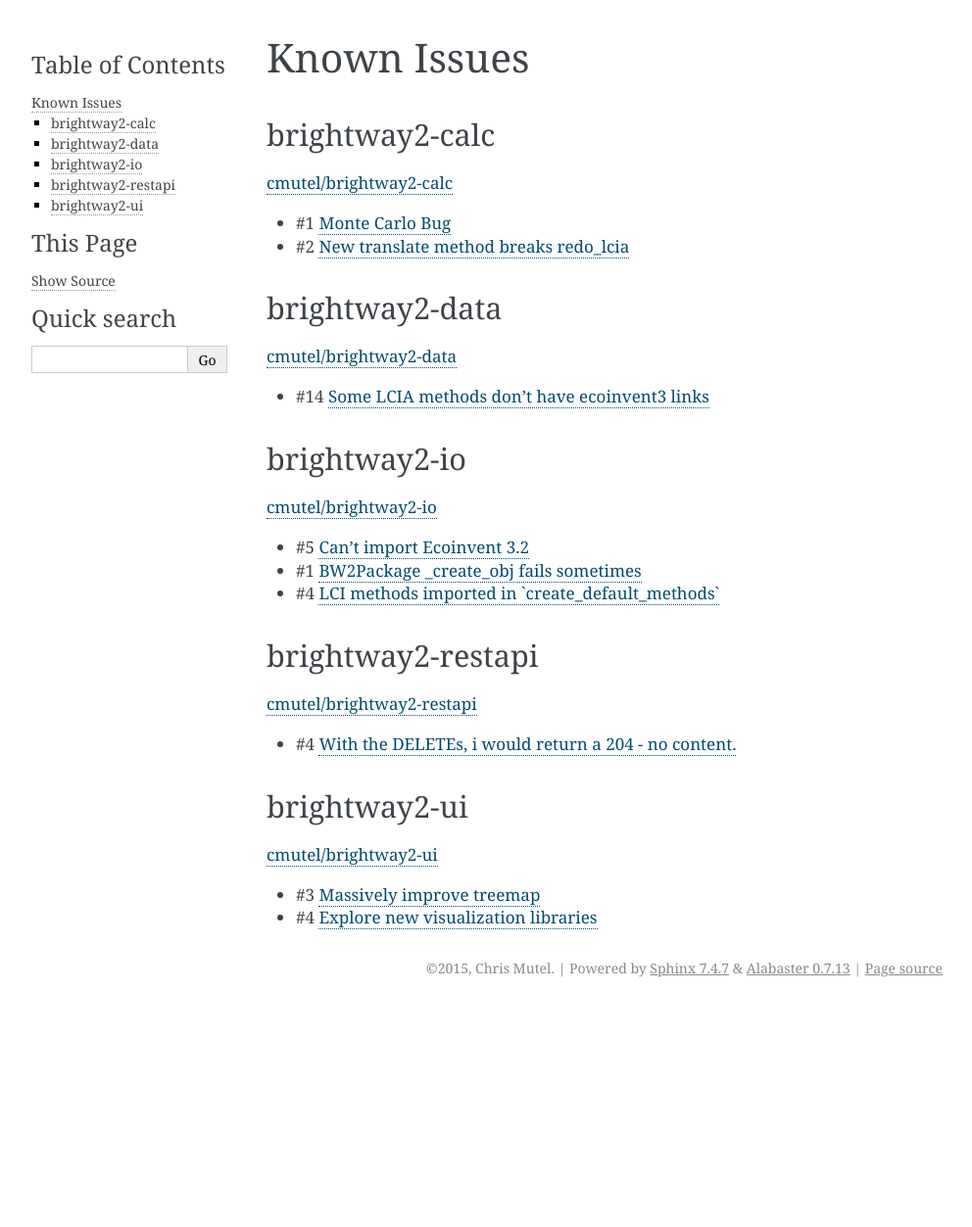
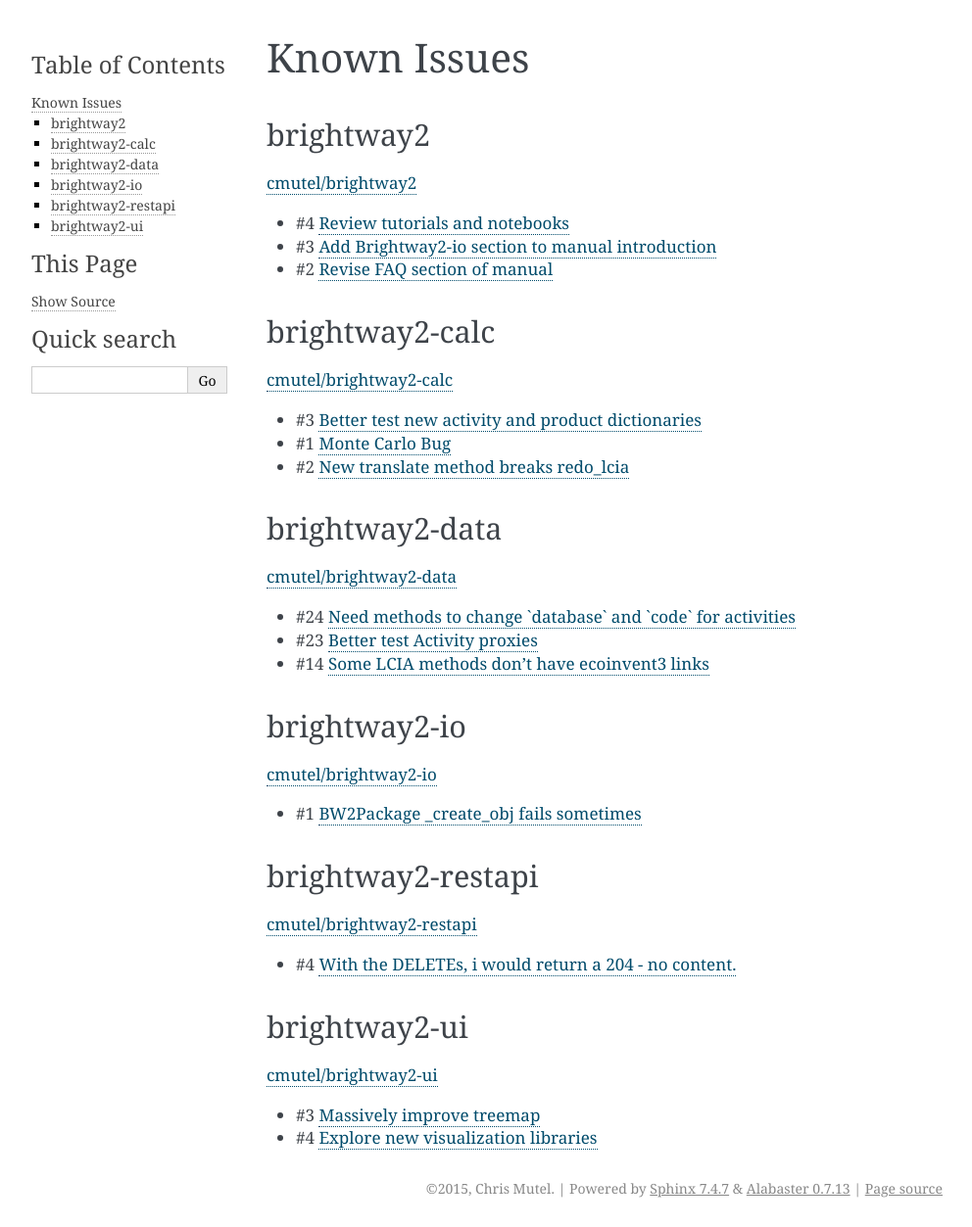
Before and after one commit to brightway-lca/brightway2, a Sphinx documentation site: the page built from docs/issues.rst, in a window 1280 px wide. Shown: the whole page at 98% size, without its empty margins (148-1140 px from the left). Built offline with Sphinx 7.4.7, drawn with Linux system fonts in a browser that asks for light colours; before the commit the page ends 1028 px from its top, so only the background shows below that.

Commit message:
Reorganize issues

```diff
--- a/docs/issues.rst
+++ b/docs/issues.rst
@@ -1,6 +1,16 @@
+.. _knownissues:
+
 Known Issues
 ============
 
+brightway2
+----------
+
+`cmutel/brightway2 <http://bitbucket.org/cmutel/brightway2/issues/>`__
+
+* #4 `Review tutorials and notebooks <https://bitbucket.org/cmutel/brightway2/issue/4>`__
+* #3 `Add Brightway2-io section to manual introduction <https://bitbucket.org/cmutel/brightway2/issue/3>`__
+* #2 `Revise FAQ section of manual <https://bitbucket.org/cmutel/brightway2/issue/2>`__
 
 
 brightway2-calc
@@ -8,6 +18,7 @@
 
 `cmutel/brightway2-calc <http://bitbucket.org/cmutel/brightway2-calc/issues/>`__
 
+* #3 `Better test new activity and product dictionaries <https://bitbucket.org/cmutel/brightway2-calc/issue/3>`__
 * #1 `Monte Carlo Bug <https://bitbucket.org/cmutel/brightway2-calc/issue/1>`__
 * #2 `New translate method breaks redo_lcia <https://bitbucket.org/cmutel/brightway2-calc/issue/2>`__
 
@@ -16,6 +27,8 @@
 
 `cmutel/brightway2-data <http://bitbucket.org/cmutel/brightway2-data/issues/>`__
 
+* #24 `Need methods to change \`database\` and \`code\` for activities <https://bitbucket.org/cmutel/brightway2-data/issue/24>`__
+* #23 `Better test Activity proxies <https://bitbucket.org/cmutel/brightway2-data/issue/23>`__
 * #14 `Some LCIA methods don't have ecoinvent3 links <https://bitbucket.org/cmutel/brightway2-data/issue/14>`__
 
 
@@ -24,9 +37,7 @@
 
 `cmutel/brightway2-io <http://bitbucket.org/cmutel/brightway2-io/issues/>`__
 
-* #5 `Can't import Ecoinvent 3.2 <https://bitbucket.org/cmutel/brightway2-io/issue/5>`__
 * #1 `BW2Package _create_obj fails sometimes <https://bitbucket.org/cmutel/brightway2-io/issue/1>`__
-* #4 `LCI methods imported in \`create_default_methods\` <https://bitbucket.org/cmutel/brightway2-io/issue/4>`__
 
 
 
--- a/docs/update_issues.py
+++ b/docs/update_issues.py
@@ -11,7 +11,9 @@
 USERNAME = "cmutel"
 PASSWORD = os.environ['BITBUCKET_PASSWORD']
 
-HEADER = """Known Issues
+HEADER = """.. _knownissues:
+
+Known Issues
 ============
 
 """
```
Also changed, not shown: docs/index.rst (+0 -12 lines).
